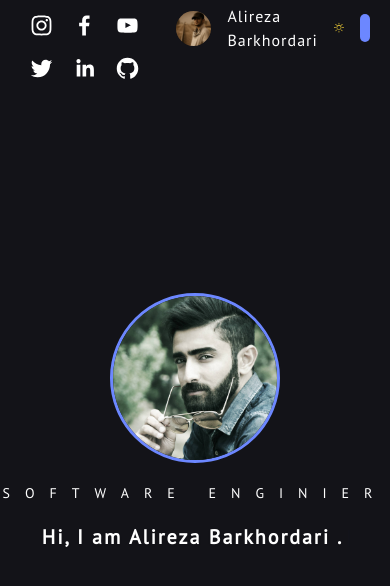
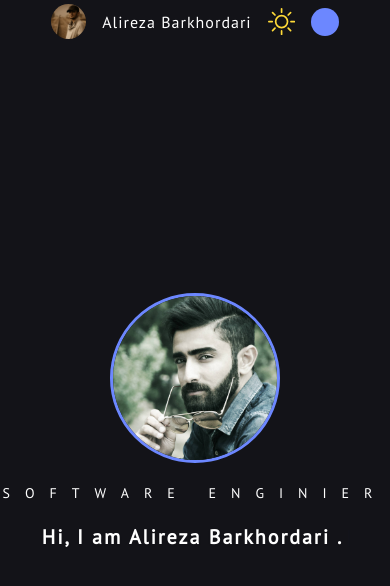
Before and after one commit to Alirezabarkhordari73/Portfolio-Project, a Next.js app: page / in a window 390 px wide. Shown: the top 586 px of the page. Built offline with nearby package versions, Linux system fonts and the light colour scheme; a web font is replaced by a local one.

Commit message:
responsive

```diff
--- a/components/Header.tsx
+++ b/components/Header.tsx
@@ -22,12 +22,13 @@ const Header = (props: Props) => {
   console.log("openColorPalleteState", openColorPalleteState);
 
   return (
-    <div className="top-0 sticky flex items-start justify-between mx-auto max-w-7xl z-50 px-5 py-1">
+    <div className="top-0 sticky flex justify-center items-start md:justify-between mx-auto max-w-7xl z-50 px-5 py-1">
       <motion.div
         initial={{ x: -500, opacity: 0, scale: 0.5 }}
         animate={{ x: 0, opacity: 1, scale: 1 }}
         transition={{ duration: 1 }}
       >
+        <div className="hidden md:flex">
           <SocialIcon
             url="https://www.instagram.com/aliiiii_reza73/"
             bgColor="transparent"
@@ -64,6 +65,7 @@ const Header = (props: Props) => {
             fgColor={`${theme === "dark" ? "#fff" : "#000"}`}
             style={{ height: 43, width: 43 }}
           />
+        </div>
       </motion.div>
 
       <motion.div
```
Lines whose indentation alone changed are shown as unchanged.
